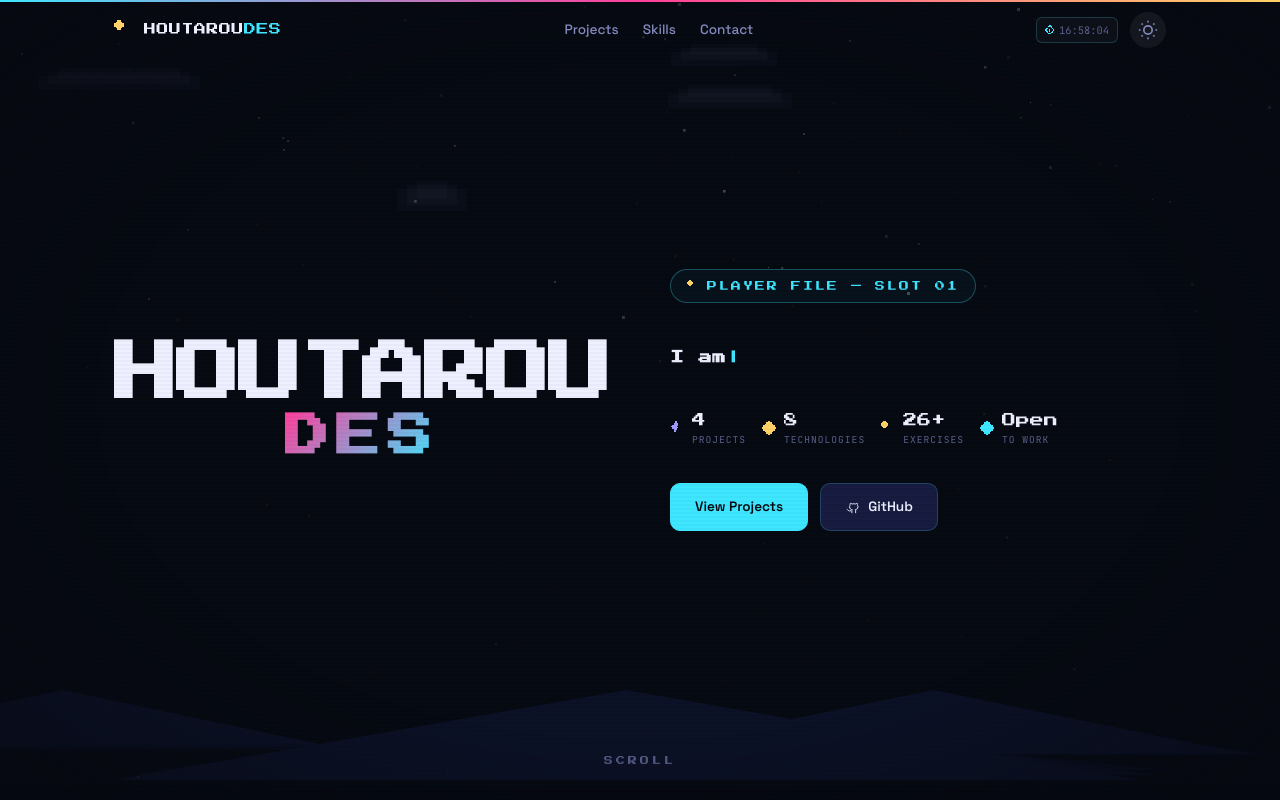
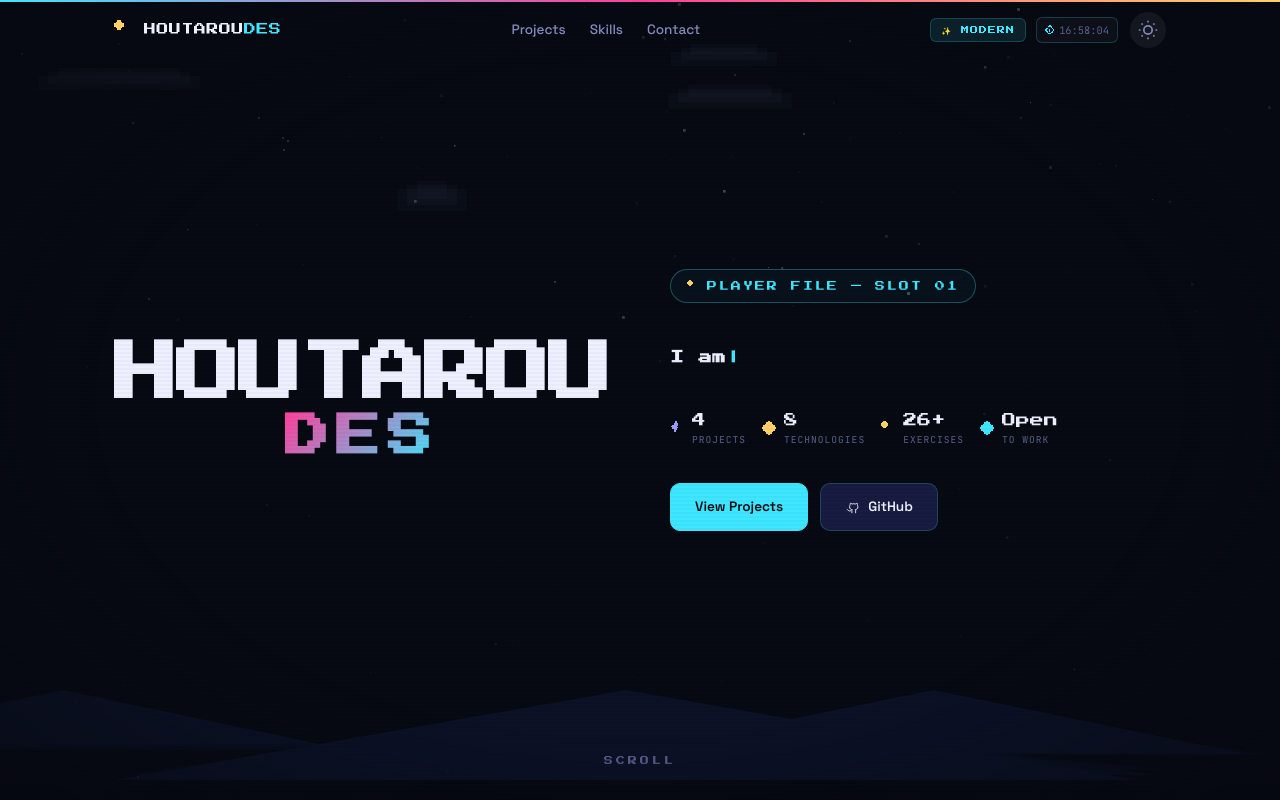
Before and after one commit to houtaroudes/houtaroudes-portfolio, a React (Vite) app: page / in a window 1280 px wide. Shown: the top 800 px of the page. Built offline with nearby package versions, Linux system fonts and the light colour scheme.

Commit message:
feat: add version switch button linking to modern v2 portfolio

```diff
--- a/src/App.jsx
+++ b/src/App.jsx
@@ -684,6 +684,9 @@ export default function Portfolio() {
             ].map(n=><a key={n.id} href={`#${n.id}`} className={activeSection===n.id?"nav-active":""}>{n.label}</a>)}
           </div>
           <div className="nav-right">
+            <a href="https://houtaroudes-portfolio-v2.vercel.app" className="version-btn" target="_blank" rel="noopener">
+              <span className="version-btn-text">✨ Modern</span>
+            </a>
             <RealtimeClock className="nav-clock" />
             <motion.button
               className="theme-toggle-btn"
@@ -992,6 +995,19 @@ a{color:inherit;text-decoration:none}
   gap: 4px;
 }
 
+/* Version Switch Button */
+.version-btn{
+  display:inline-flex;align-items:center;gap:4px;
+  padding:5px 10px;border-radius:6px;margin-right:6px;
+  font-family:var(--font-display);font-size:8px;letter-spacing:1px;text-transform:uppercase;
+  background:rgba(63,230,255,0.1);color:var(--cyan);border:1px solid rgba(63,230,255,0.2);
+  text-decoration:none;transition:all 0.3s var(--ease-out);cursor:pointer;
+}
+.version-btn:hover{
+  background:var(--cyan);color:var(--void);transform:translateY(-2px);
+  box-shadow:0 0 20px rgba(63,230,255,0.3);
+}
+
 /* Theme Toggle */
 .theme-toggle-btn{background:rgba(255,255,255,0.06);border:none;color:var(--dim);width:36px;height:36px;border-radius:50%;cursor:pointer;display:flex;align-items:center;justify-content:center;transition:all .3s var(--ease-out);flex-shrink:0}
 .theme-toggle-btn:hover{background:rgba(255,255,255,0.12);color:var(--cyan)}
```
